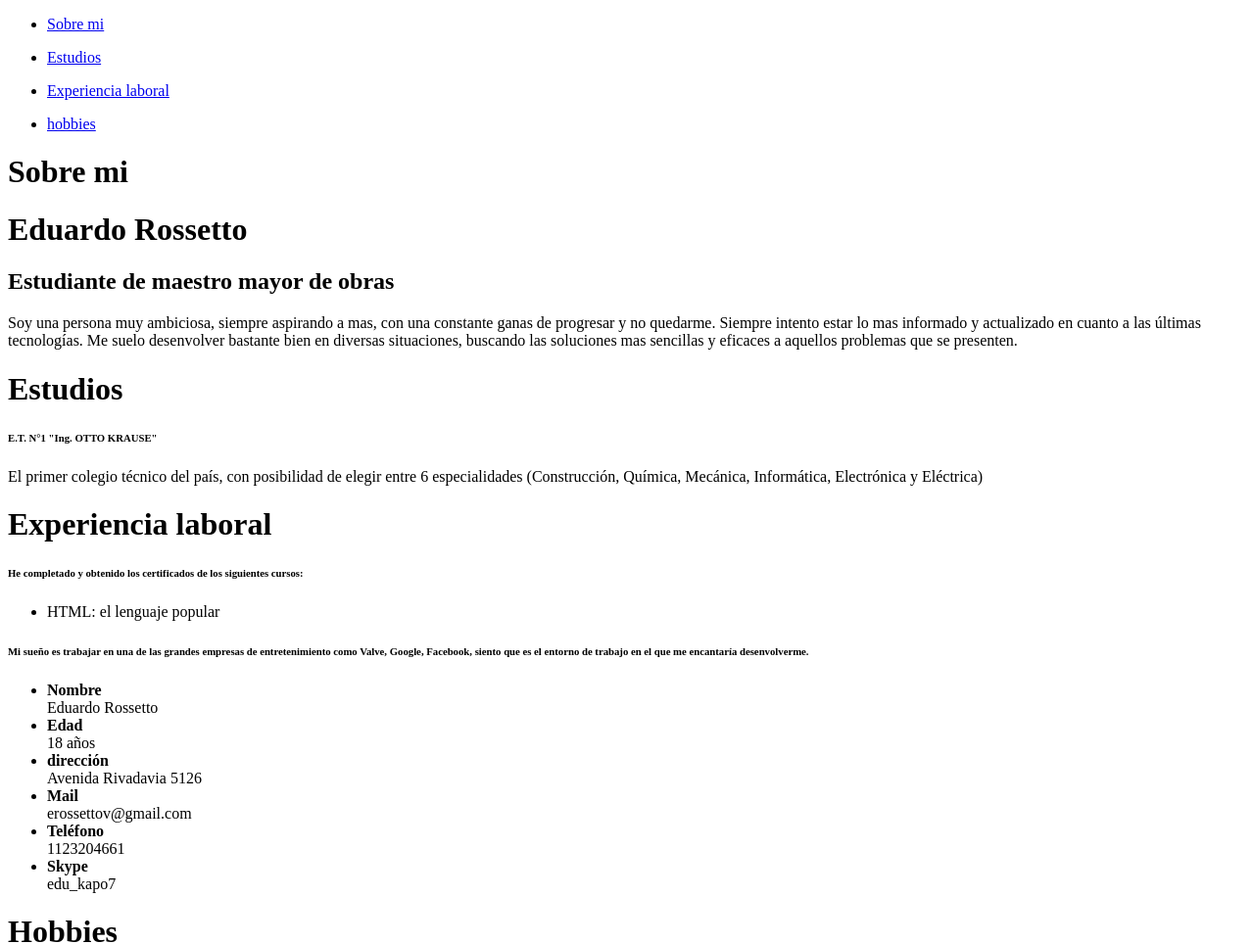
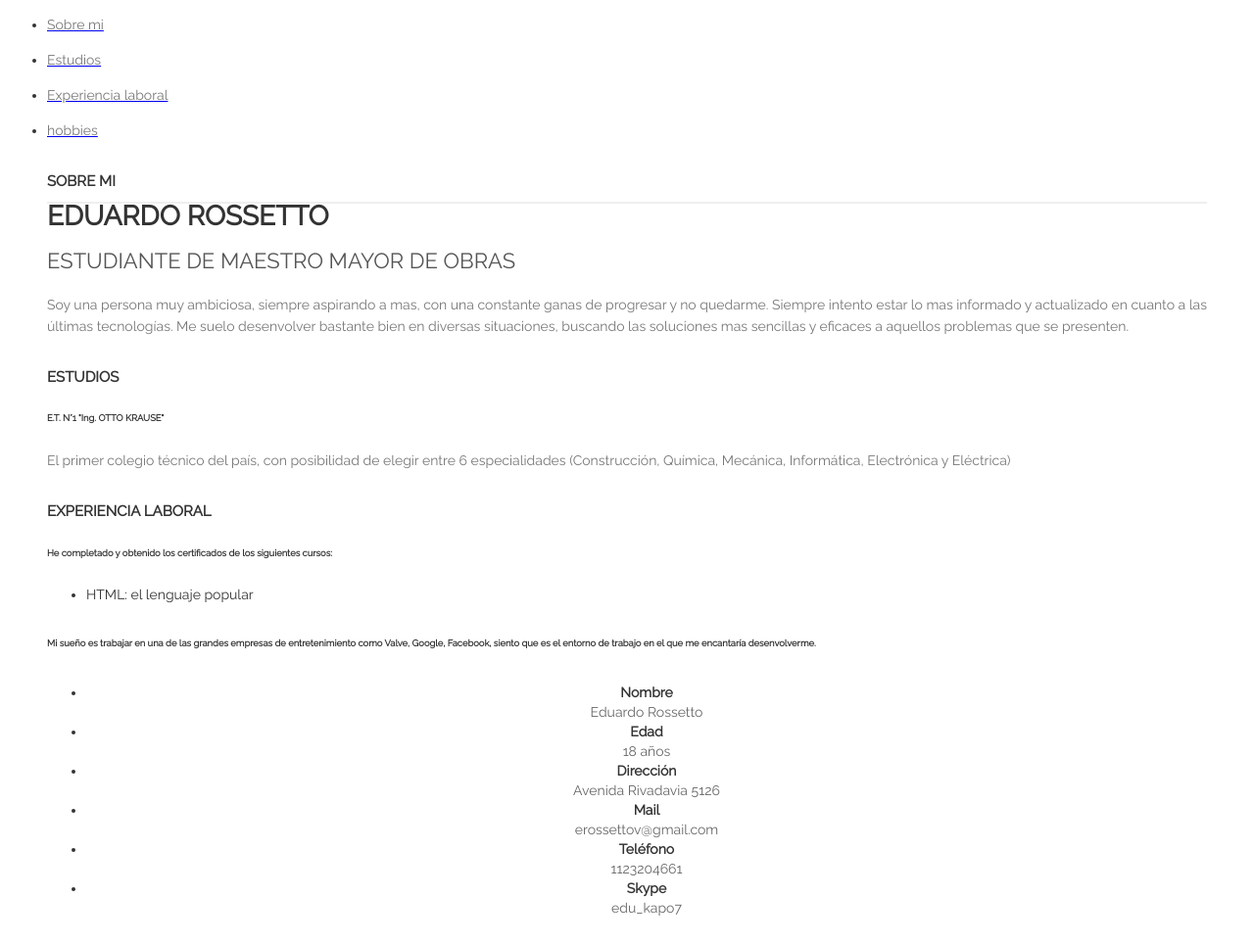
Before and after one commit to edukapo7/Cursoprogramacion, a plain HTML site: page Cursoprogramación/Index.html in a window 1280 px wide. Shown: the top 964 px of the page at 98% size. Drawn offline with Linux system fonts and the light colour scheme.

Commit message:
correcciones y agregado hasta paso 2.14

```diff
--- a/Cursoprogramación/Index.html
+++ b/Cursoprogramación/Index.html
@@ -5,6 +5,7 @@
 
 	<Title>CURRICULUM</title>
 		<link rel="stylesheet" type:"text/css" href="css/estilo.css">
+		<link href="https://fonts.googleapis.com/css?family=Raleway" rel="stylesheet">
 	</head>
 	<body>
 		<div class="menu">
@@ -16,25 +17,31 @@
 				<li class="item"><a href="#hobbies"><p>hobbies</p></a></li>
 
 			</ul></div>
+			<div class="secciones">
 				<div id=sobre-mi>
-							<h1 class="Titulo">Sobre mi</h1>
+					<h1 class=titulo-seccion>Sobre mi</h1>
 				</div>
 				<div class="sobre-mi">
-							<h1>Eduardo Rossetto</h1>
+					<h1 class="nombre">Eduardo Rossetto</h1>
 					<h2>Estudiante de maestro mayor de obras</h2>
 					<p>Soy una persona muy ambiciosa, siempre aspirando a mas, con una constante ganas de progresar y no quedarme.
 						Siempre intento estar lo mas informado y actualizado en cuanto a las últimas tecnologías. Me suelo desenvolver bastante bien en diversas situaciones, buscando las soluciones mas sencillas y eficaces a aquellos problemas que se presenten.</p>
 					</div>
+				</div>
+			</div>
+			<div class="secciones">
 				<div id=estudios>
-							<h1 class="Titulo">Estudios</h1>
+					<h1 class=titulo-seccion>Estudios</h1>
 				</div>
 				<div class="estudios">
 
 					<h6>E.T. N°1 "Ing. OTTO KRAUSE"</h6>
 					<p>El primer colegio técnico del país, con posibilidad de elegir entre 6 especialidades (Construcción, Química, Mecánica, Informática, Electrónica y Eléctrica) </p>
 				</div>
+			</div>
+			<div class="secciones">
 				<div id=experiencia-laboral>
-							<h1 class="Titulo">Experiencia laboral</h1>
+					<h1 class=titulo-seccion>Experiencia laboral</h1>
 				</div>
 				<div class="experiencia-laboral">
 					<div><h6>He completado y obtenido los certificados de los siguientes cursos:</h6>
@@ -45,44 +52,46 @@
 				</div>
 			</div>
 
+			<div class="secciones">
 				<div><h6>Mi sueño es trabajar en una de las grandes empresas de entretenimiento como Valve, Google, Facebook, siento que es el entorno de trabajo en el que me encantaría desenvolverme.</h6></div>
 			</div>
 
+			<div class="secciones">
 				<ul>
 					<li>
-						<div><Strong>Nombre</Strong></div>
-						<div>Eduardo Rossetto</div>
+						<div class="titulo-datos">Nombre</div>
+						<div class="datos">Eduardo Rossetto</div>
 					</li>
 					<li>
-						<div><Strong>Edad</Strong></div>
-						<div>18 años</div>
+						<div class="titulo-datos">Edad</div>
+						<div class="datos">18 años</div>
 					</li>
 					<li>
-						<div><Strong>dirección</Strong></div>
-						<div>Avenida Rivadavia 5126</div>
+						<div class="titulo-datos">Dirección</div>
+						<div class="datos">Avenida Rivadavia 5126</div>
 					</li>
 					<li>
-						<div><Strong>Mail</Strong></div>
-						<div>erossettov@gmail.com</div>
+						<div class="titulo-datos">Mail</div>
+						<div class="datos">erossettov@gmail.com</div>
 					</li>
 					<li>
-						<div><Strong>Teléfono</Strong></div>
-						<div>1123204661</div>
+						<div class="titulo-datos">Teléfono</div>
+						<div class="datos">1123204661</div>
 					</li>
 					<li>
-						<div><Strong>Skype</Strong></div>
-						<div>edu_kapo7</div>
+						<div class="titulo-datos">Skype</div>
+						<div class="datos">edu_kapo7</div>
 					</li>
 
 				</ul>
-
+			</div>
+			<div class="secciones">
 				<div id="hobbies">
-				<h1 class="Titulo">Hobbies</h1>
+					<h1 class=titulo-seccion>Hobbies</h1>
 				</div>
-				<div class="hobbies">
 				<div>Me gusta jugar videojuegos</div>
 				<div><img src="img/videojuegos.png" alt="Deporte" height="250" width="330"></div>
-					</div>
+
 				<div>
 					<div>Investigar las últimas tecnologías</div>
 					<div><img src="img/Tecnologías.jpg" alt="Tecnologia" height="250" width="330"></div>
--- a/Cursoprogramación/css/estilo.css
+++ b/Cursoprogramación/css/estilo.css
@@ -1 +1,55 @@
-adfaasasf
+body {
+	font-family: "Raleway";
+	font-size: 14px;
+	line-height: 20px;
+	color: #333333;
+}
+h1.titulo-seccion {
+	font-size: 15px;
+	line-height: 22px;
+	font-weight: 800;
+	text-transform: uppercase;
+}
+h1.nombre {
+	font-size: 28px;
+	line-height: 25px;
+	text-transform: uppercase;
+	margin-bottom: 0;
+	margin-top: 0;
+}
+h2 {
+	color: #555555;
+	font-size: 22px;
+	font-weight: 400;
+	line-height: 30px;
+	text-transform: uppercase;
+}
+p {
+	font size: 12px;
+	color: #777777;
+	line-height: 22px;
+	font-weight: 250;
+}
+.titulo-datos {
+	color: #333333;
+	font-size: 14px;
+	font-weight: 700;
+	text-align: center;
+}
+.datos {
+	color: #666666;
+	font-size: 14px;
+	text-align: center;
+}
+.secciones{
+	margin: 30px 40px;
+}
+#sobre-mi {
+	border-bottom: 2px solid #efefef;
+	border-top: 40px;
+	border-right: 10px;
+	border-left: 40px;
+}
+#estudios {
+	margin-top: 0;
+}
```
Lines whose indentation alone changed are shown as unchanged.
